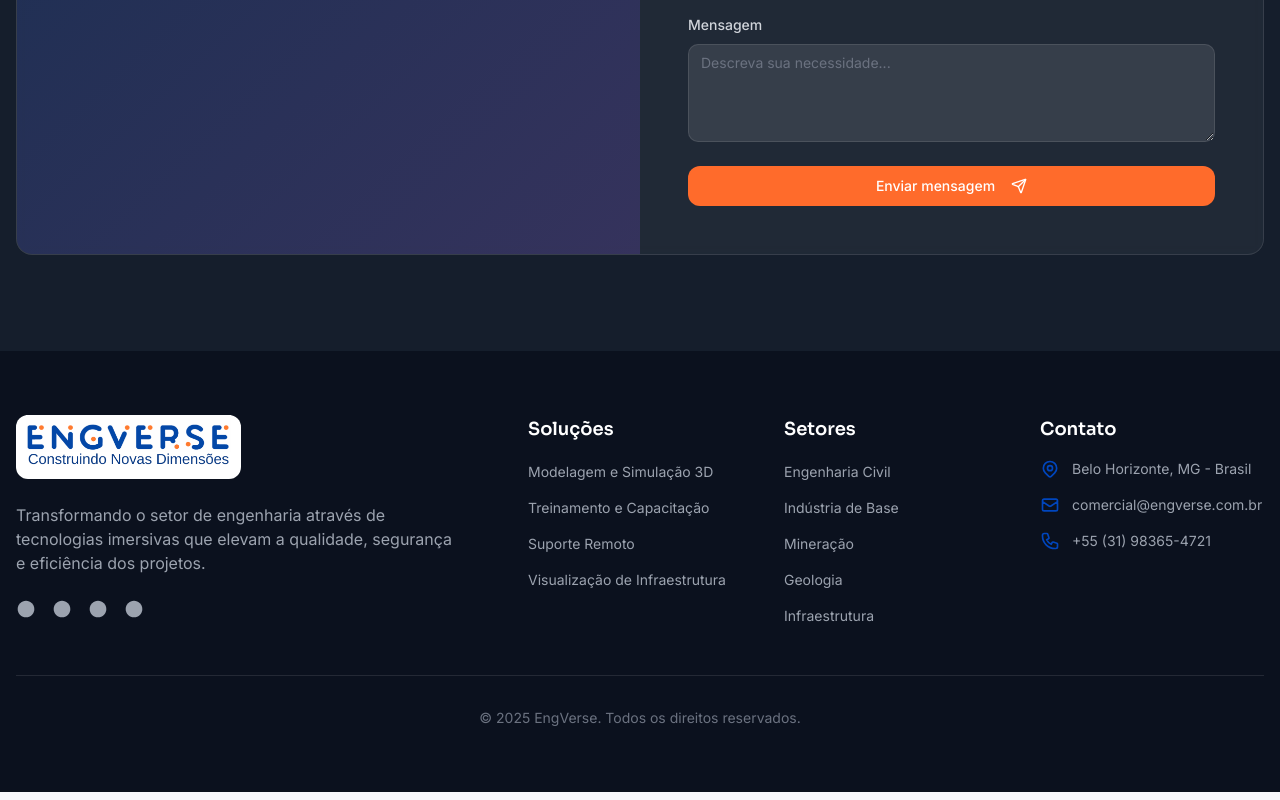
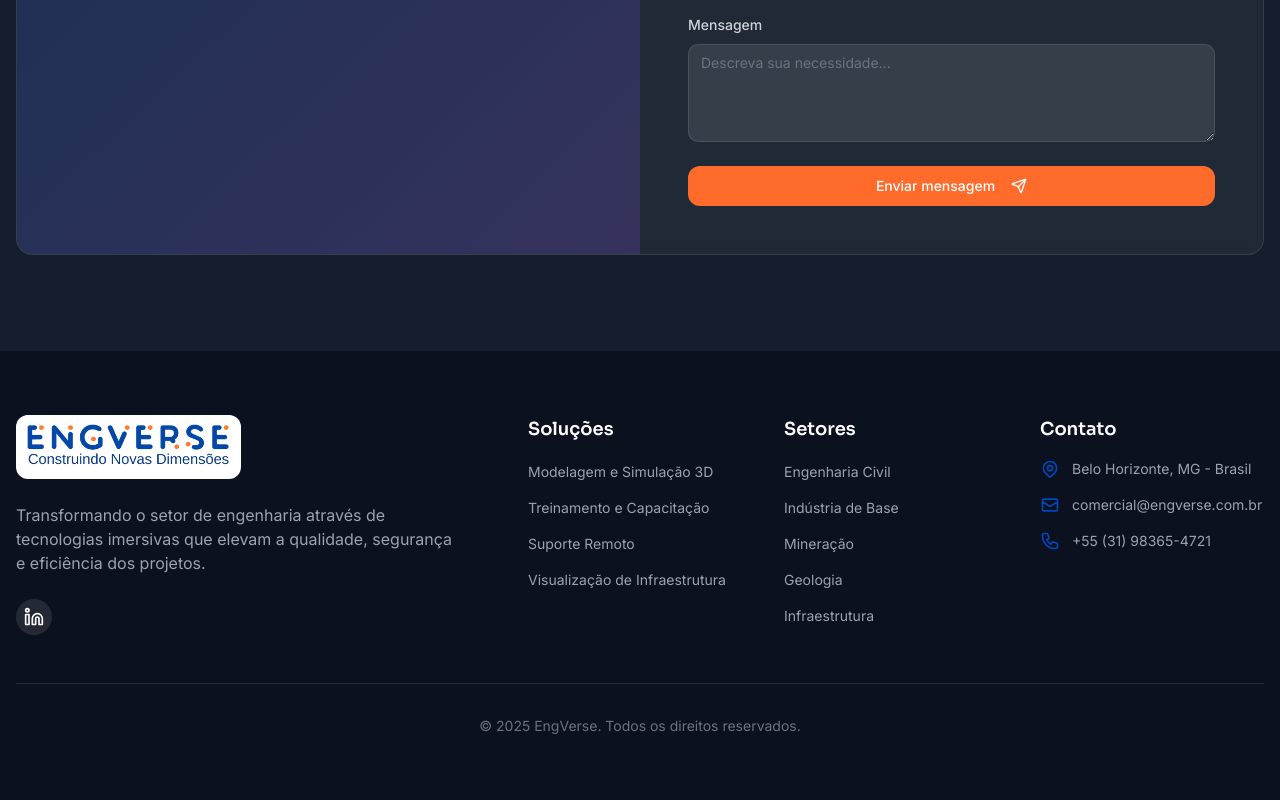
Before and after one commit to compostoweb/engverse-immersive-landing, a React (Vite) app: page / in a window 1280 px wide. Shown: the part 4351-5151 px from the top of the page. Built offline with nearby package versions, Linux system fonts and the light colour scheme.

Commit message:
Fix: Improve LinkedIn icon and link
- Removed other social media icons.
- Improved the LinkedIn icon.
- Added the correct LinkedIn link.

```diff
--- a/src/components/Footer.tsx
+++ b/src/components/Footer.tsx
@@ -1,5 +1,6 @@
 
 import React from 'react';
+import { Linkedin } from 'lucide-react';
 
 const Footer = () => {
   return <footer className="bg-[#0B111E] text-white py-16">
@@ -17,25 +18,15 @@ const Footer = () => {
               que elevam a qualidade, segurança e eficiência dos projetos.
             </p>
             <div className="flex space-x-4">
-              {["linkedin", "twitter", "facebook", "instagram"].map(social => (
-                <a
-                  key={social}
-                  href={`https://${social}.com`}
-                  target="_blank"
-                  rel="noopener noreferrer"
-                  className="text-gray-400 hover:text-white transition-colors"
-                >
-                  <span className="sr-only">{social}</span>
-                  <svg
-                    className="h-5 w-5"
-                    fill="currentColor"
-                    viewBox="0 0 24 24"
-                    aria-hidden="true"
-                  >
-                    <path d="M12 2C6.477 2 2 6.477 2 12c0 5.523 4.477 10 10 10s10-4.477 10-10c0-5.523-4.477-10-10-10z" />
-                  </svg>
-                </a>
-              ))}
+              <a
+                href="https://www.linkedin.com/company/engverse"
+                target="_blank"
+                rel="noopener noreferrer"
+                className="bg-white/10 hover:bg-white/20 p-2 rounded-full transition-colors"
+              >
+                <span className="sr-only">LinkedIn</span>
+                <Linkedin className="h-5 w-5 text-white" />
+              </a>
             </div>
           </div>
 
```
